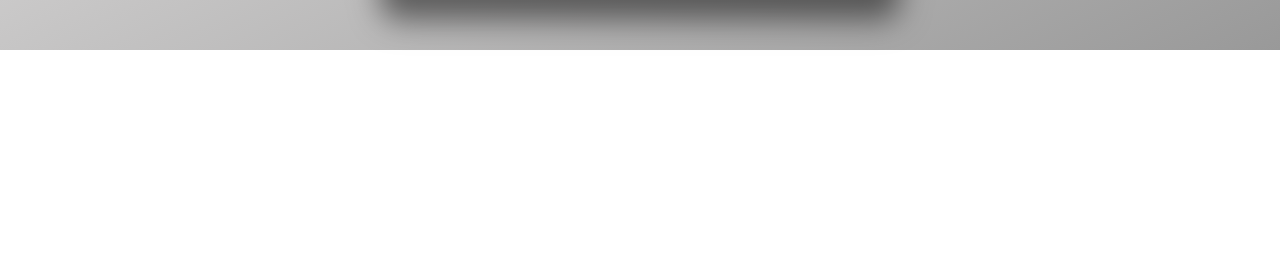
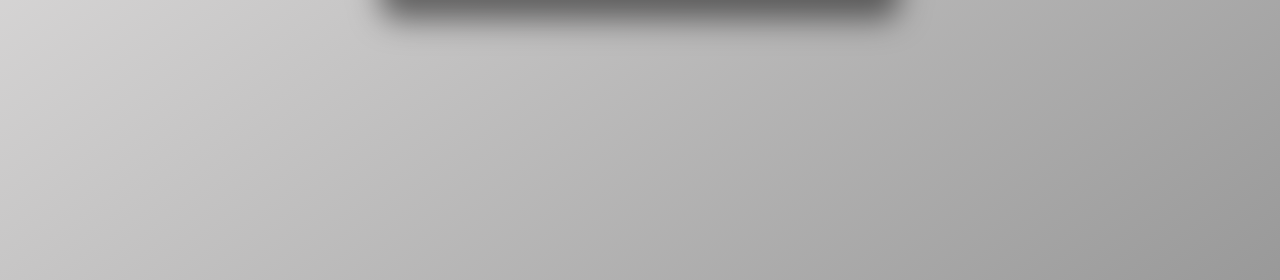
Before and after one commit to NDimich/15-blocks, a website with bundled scripts: page index.html in a window 1280 px wide. Shown: the part 620-900 px from the top of the page. Before the commit the page ends 800 px from the top, so only its background shows below. Built offline with nearby package versions, Linux system fonts and the light colour scheme.

Commit message:
fixed background color of container

```diff
--- a/sass/_layout.scss
+++ b/sass/_layout.scss
@@ -8,7 +8,7 @@
     background-repeat: no-repeat;
 
     max-width: 100%;
-    min-height: 100%;
+    height: 100vh;
 }
 
 //// INFO ///////
```
Also changed, not shown: css/styles.css.
